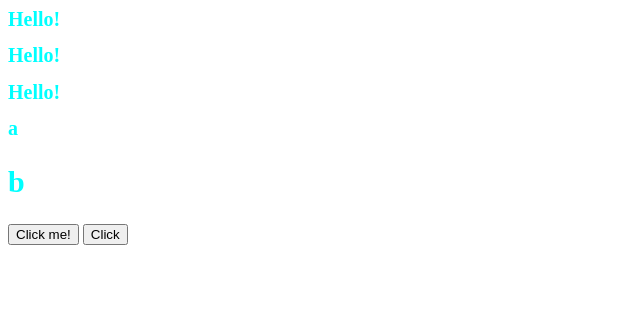
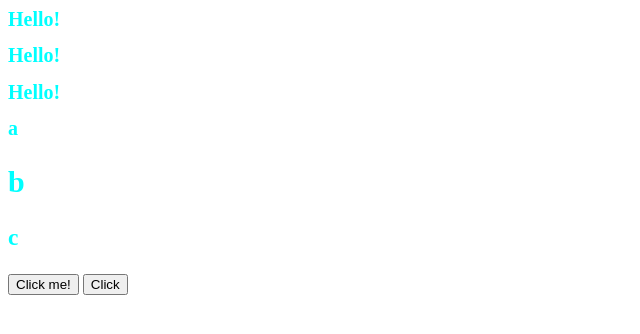
Before and after one commit to proxima-j/week_2_in_class, a plain HTML site: page index.html in a window 1280 px wide. Shown: the whole page, without its empty margins (0-640 px from the left). Drawn offline with Linux system fonts and the light colour scheme.

Commit message:
add one line for test

```diff
--- a/index.html
+++ b/index.html
@@ -24,6 +24,7 @@
             <!-- group things together -->
             <h1>a</h1>
             <h2>b</h2>
+            <h3>c</h3>
         </div>
         <button class="myButton">Click me!</button>
         <!-- everything in here is a javascript(the inline event listener) -->
```
